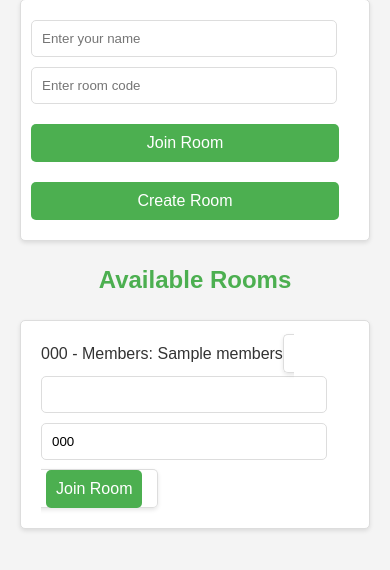
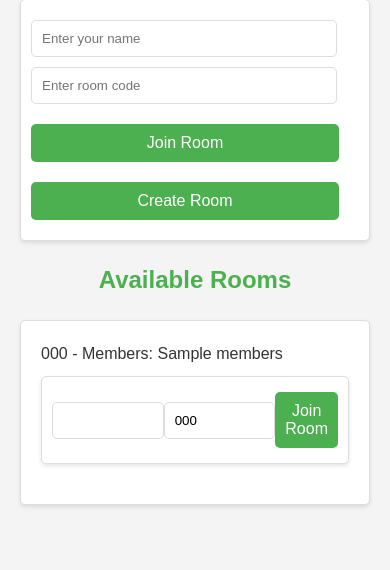
Before and after one commit to isatyamks/socket, a Flask app: template version-3/templates/home.html in a window 390 px wide. Shown: the part 92-662 px from the top of the page. Run offline with Flask 3, Linux system fonts and the light colour scheme; the template is opened without the code that fills it: most values are stand-ins (such as "Sample title", 1, 10 or a date in 2020).

Commit message:
app modified

```diff
--- a/version-3/templates/home.html
+++ b/version-3/templates/home.html
@@ -73,6 +73,9 @@
         }
 
         li {
+            display: flex;
+            justify-content: space-between;
+            align-items: center;
             padding: 10px;
             border-bottom: 1px solid #ddd;
         }
@@ -82,12 +85,17 @@
         }
 
         li form {
-            display: inline;
+            display: flex;
+            align-items: center;
+        }
+
+        li form input[type="password"] {
+            margin-right: 10px;
         }
 
         li form button {
             width: auto;
-            margin: 0 5px;
+            margin: 0;
         }
 
         p {
@@ -99,6 +107,23 @@
         @media (max-width: 600px) {
             form, ul {
                 padding: 10px;
+            }
+
+            li {
+                flex-direction: column;
+                align-items: flex-start;
+            }
+
+            li form {
+                width: 100%;
+                margin-top: 10px;
+                justify-content: space-between;
+            }
+
+            li form input[type="password"],
+            li form button {
+                width: calc(50% - 12px);
+                margin: 5px 0;
             }
 
             button {
@@ -120,7 +145,7 @@
     <ul>
         {% for code, room in rooms.items() %}
         <li>
-            {{ code }} - Members: {{ room.members }}
+            <span>{{ code }} - Members: {{ room.members }}</span>
             <form method="post">
                 <input type="text" name="name" value="{{ session.name }}" hidden>
                 <input type="text" name="code" value="{{ code }}" hidden>
```
